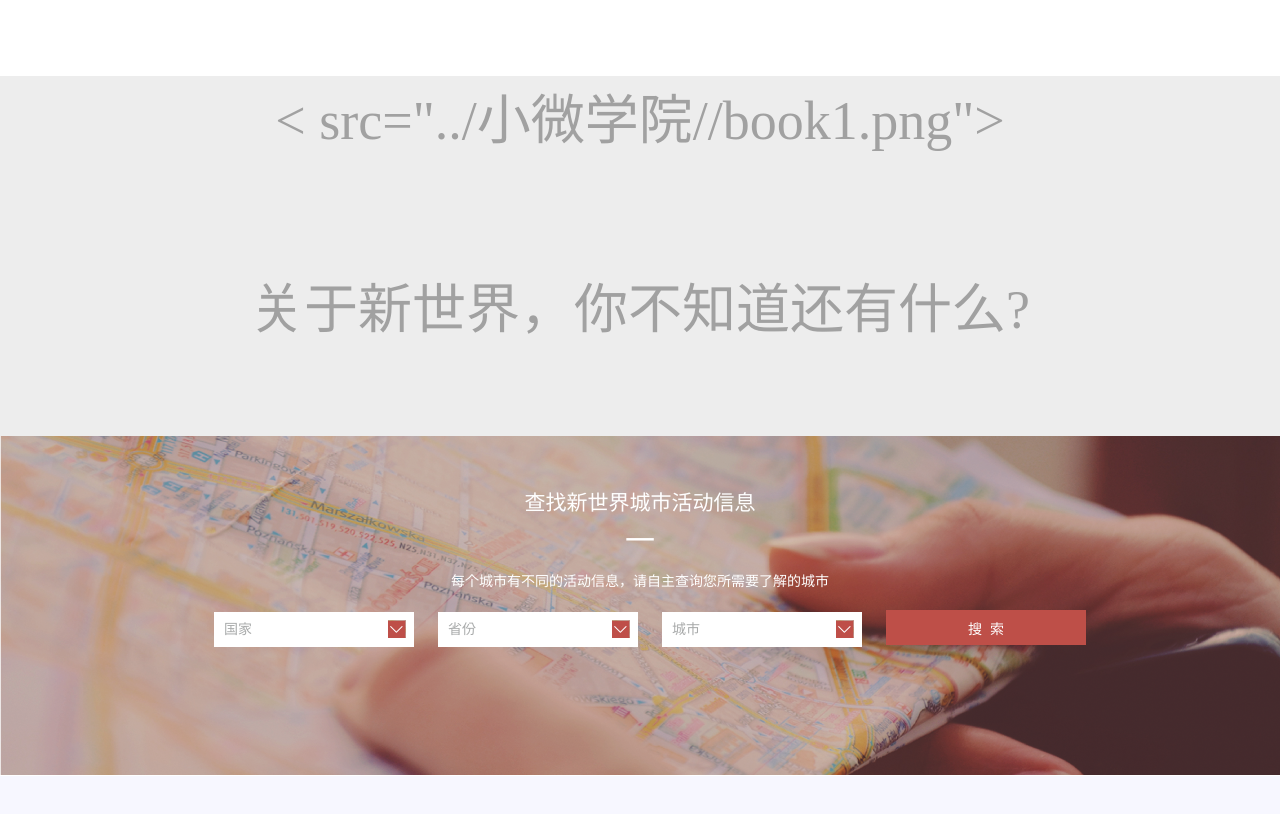
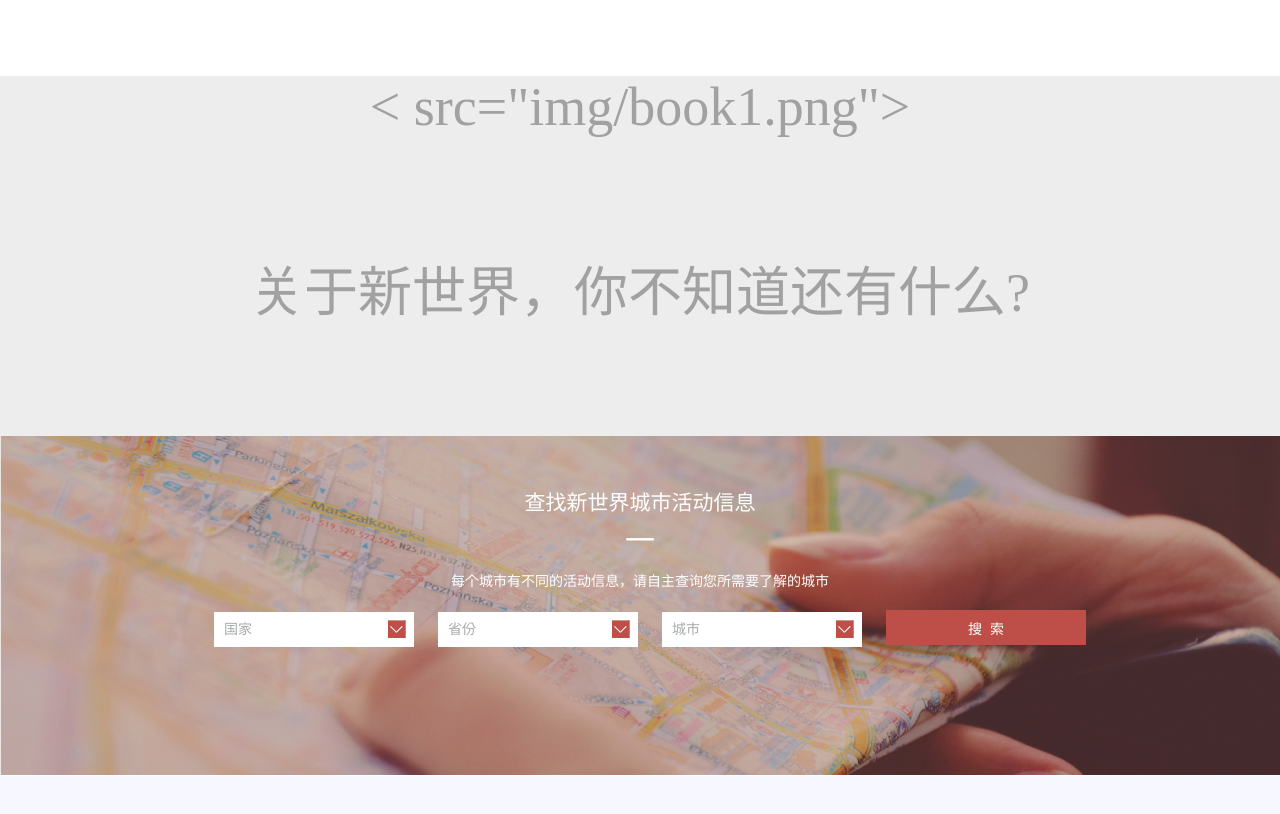
Before and after one commit to Iampork/-, a plain HTML site: page psd/task3.html in a window 1280 px wide. Shown: the part 922-1736 px from the top of the page. Drawn offline with Linux system fonts and the light colour scheme.

Commit message:
Update task3.html

```diff
--- a/psd/task3.html
+++ b/psd/task3.html
@@ -32,7 +32,7 @@
 			<div class="four">完善的培养机制，培养你<br>全新的世界观。</div>
 		</div>
 		<div id="three">
-			<div class="">< src="../小微学院//book1.png"></div>
+			<div class="">< src="img/book1.png"></div>
 			<div class="three_content">关于新世界，你不知道还有什么?</div>
 		</div>
 		<div id="four">
```
